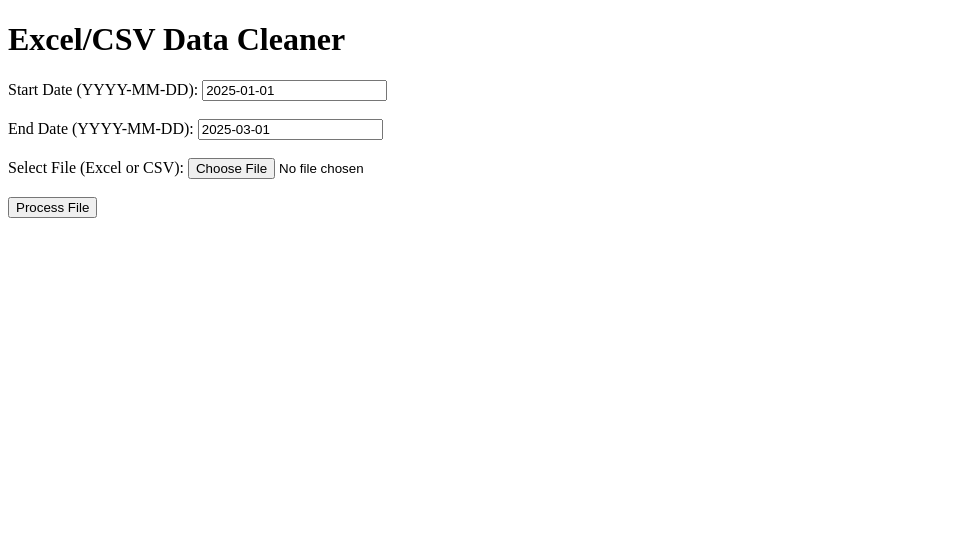
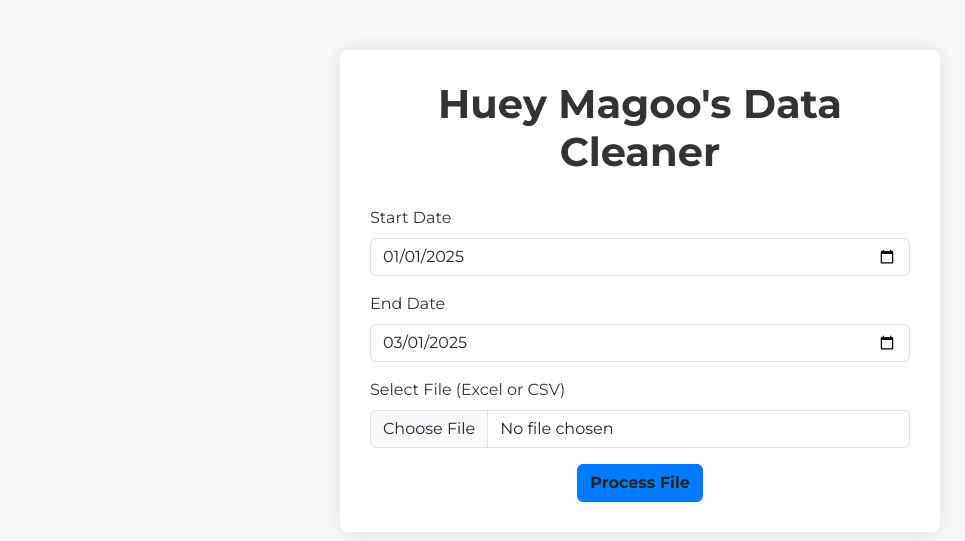
Before and after one commit to kaylaalam/vercel, a Flask app: page / in a window 1280 px wide. Shown: the top 541 px of the page, without its empty margins (0-965 px from the left). Run offline with Flask 3, Linux system fonts and the light colour scheme.

Commit message:
Update index.html

```diff
--- a/HM/templates/index.html
+++ b/HM/templates/index.html
@@ -1,27 +1,117 @@
 <!doctype html>
-<html>
+<html lang="en">
   <head>
-    <title>Excel/CSV Data Cleaner</title>
+    <meta charset="utf-8">
+    <meta name="viewport" content="width=device-width, initial-scale=1">
+    <title>Huey Magoo's Data Cleaner</title>
+    <!-- Bootstrap CSS -->
+    <link href="https://cdn.jsdelivr.net/npm/bootstrap@5.3.0/dist/css/bootstrap.min.css" rel="stylesheet">
+    <!-- Google Font -->
+    <link href="https://fonts.googleapis.com/css?family=Montserrat:400,700&display=swap" rel="stylesheet">
+    <!-- Custom CSS -->
+    <style>
+      body {
+        font-family: 'Montserrat', sans-serif;
+        background: #f7f7f7;
+        color: #333;
+      }
+      .container {
+        max-width: 600px;
+        margin-top: 50px;
+        background: #fff;
+        padding: 30px;
+        border-radius: 8px;
+        box-shadow: 0 0 20px rgba(0,0,0,0.1);
+        transition: all 0.3s ease;
+      }
+      h1 {
+        margin-bottom: 30px;
+        text-align: center;
+        font-weight: 700;
+      }
+      .form-label {
+        font-weight: 500;
+      }
+      .btn-custom {
+        background-color: #007bff;
+        border-color: #007bff;
+        font-weight: 600;
+        transition: background-color 0.3s ease, border-color 0.3s ease;
+      }
+      .btn-custom:hover {
+        background-color: #0056b3;
+        border-color: #004085;
+      }
+      /* Spinner overlay styles */
+      .spinner-overlay {
+        position: fixed;
+        top: 0;
+        left: 0;
+        width: 100%;
+        height: 100%;
+        background: rgba(255, 255, 255, 0.8);
+        display: flex;
+        align-items: center;
+        justify-content: center;
+        z-index: 9999;
+        opacity: 0;
+        transition: opacity 0.3s ease;
+        pointer-events: none;
+      }
+      .spinner-overlay.show {
+        opacity: 1;
+        pointer-events: auto;
+      }
+    </style>
   </head>
   <body>
-    <h1>Excel/CSV Data Cleaner</h1>
+    <div class="container">
+      <h1>Huey Magoo's Data Cleaner</h1>
       {% with messages = get_flashed_messages() %}
         {% if messages %}
-        <ul style="color: red;">
+          <div class="alert alert-danger">
+            <ul class="mb-0">
               {% for message in messages %}
                 <li>{{ message }}</li>
               {% endfor %}
             </ul>
+          </div>
         {% endif %}
       {% endwith %}
-    <form method="post" enctype="multipart/form-data">
-      <label for="start_date">Start Date (YYYY-MM-DD):</label>
-      <input type="text" name="start_date" id="start_date" value="2025-01-01"><br><br>
-      <label for="end_date">End Date (YYYY-MM-DD):</label>
-      <input type="text" name="end_date" id="end_date" value="2025-03-01"><br><br>
-      <label for="file">Select File (Excel or CSV):</label>
-      <input type="file" name="file" id="file"><br><br>
-      <input type="submit" value="Process File">
+      <form method="post" enctype="multipart/form-data" id="cleanerForm">
+        <div class="mb-3">
+          <label for="start_date" class="form-label">Start Date</label>
+          <input type="date" name="start_date" id="start_date" class="form-control" value="2025-01-01">
+        </div>
+        <div class="mb-3">
+          <label for="end_date" class="form-label">End Date</label>
+          <input type="date" name="end_date" id="end_date" class="form-control" value="2025-03-01">
+        </div>
+        <div class="mb-3">
+          <label for="file" class="form-label">Select File (Excel or CSV)</label>
+          <input type="file" name="file" id="file" class="form-control">
+        </div>
+        <div class="text-center">
+          <button type="submit" class="btn btn-custom" id="submitButton">Process File</button>
+        </div>
       </form>
+    </div>
+
+    <!-- Spinner overlay for smooth loading experience -->
+    <div class="spinner-overlay" id="spinnerOverlay">
+      <div class="spinner-border text-primary" role="status" style="width: 4rem; height: 4rem;">
+        <span class="visually-hidden">Processing...</span>
+      </div>
+    </div>
+
+    <!-- Bootstrap JS Bundle (includes Popper) -->
+    <script src="https://cdn.jsdelivr.net/npm/bootstrap@5.3.0/dist/js/bootstrap.bundle.min.js"></script>
+    <script>
+      // When the form is submitted, disable the button and show the spinner overlay.
+      document.getElementById('cleanerForm').addEventListener('submit', function() {
+        document.getElementById('submitButton').disabled = true;
+        document.getElementById('spinnerOverlay').classList.add('show');
+      });
+    </script>
   </body>
 </html>
```
Lines whose indentation alone changed are shown as unchanged.
